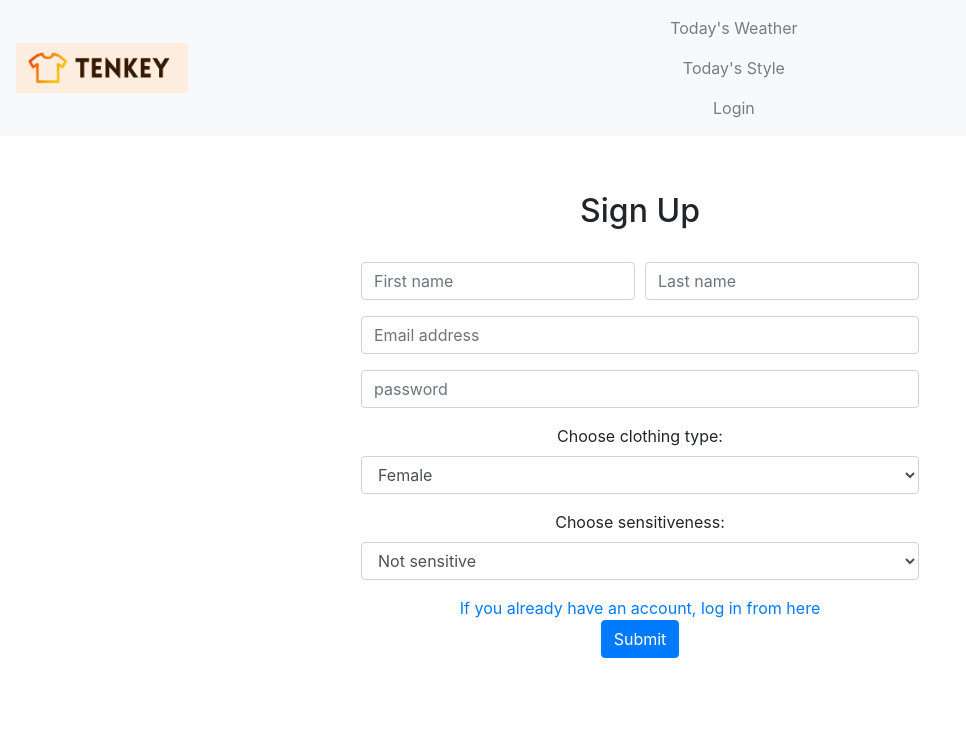
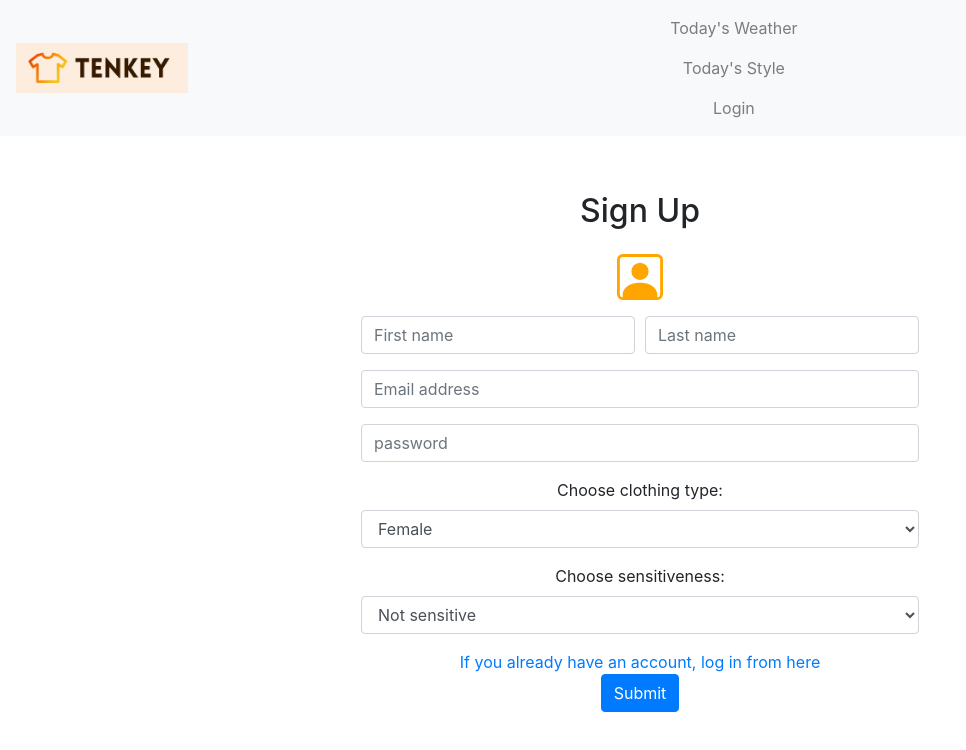
Before and after one commit to RenaWagner/tenkey-client, a React (Create React App) app: page /signup in a window 1280 px wide. Shown: the top 750 px of the page, without its empty margins (0-966 px from the left). Built offline with nearby package versions, Linux system fonts and the light colour scheme.

Commit message:
Added icon for Signup Page

```diff
--- a/src/pages/SignupPage/SignupPage.tsx
+++ b/src/pages/SignupPage/SignupPage.tsx
@@ -1,5 +1,6 @@
 import React, { useState, FormEvent, useEffect } from "react";
 import { Form, Col, Button } from "react-bootstrap";
+import { PersonSquare } from "react-bootstrap-icons";
 import { useDispatch, useSelector } from "react-redux";
 import { useHistory } from "react-router";
 import { Link } from "react-router-dom";
@@ -35,7 +36,7 @@ export default function SignupPage() {
     <div className="mt-2 d-flex justify-content-center align-items-center">
       <Form onSubmit={formSubmit}>
         <h2 className="mt-5">Sign Up</h2>
-        <img />
+        <PersonSquare color="orange" size={46} className="mt-3 mb-3" />
         <Form.Row>
           <Form.Group as={Col}>
             <Form.Control
```
